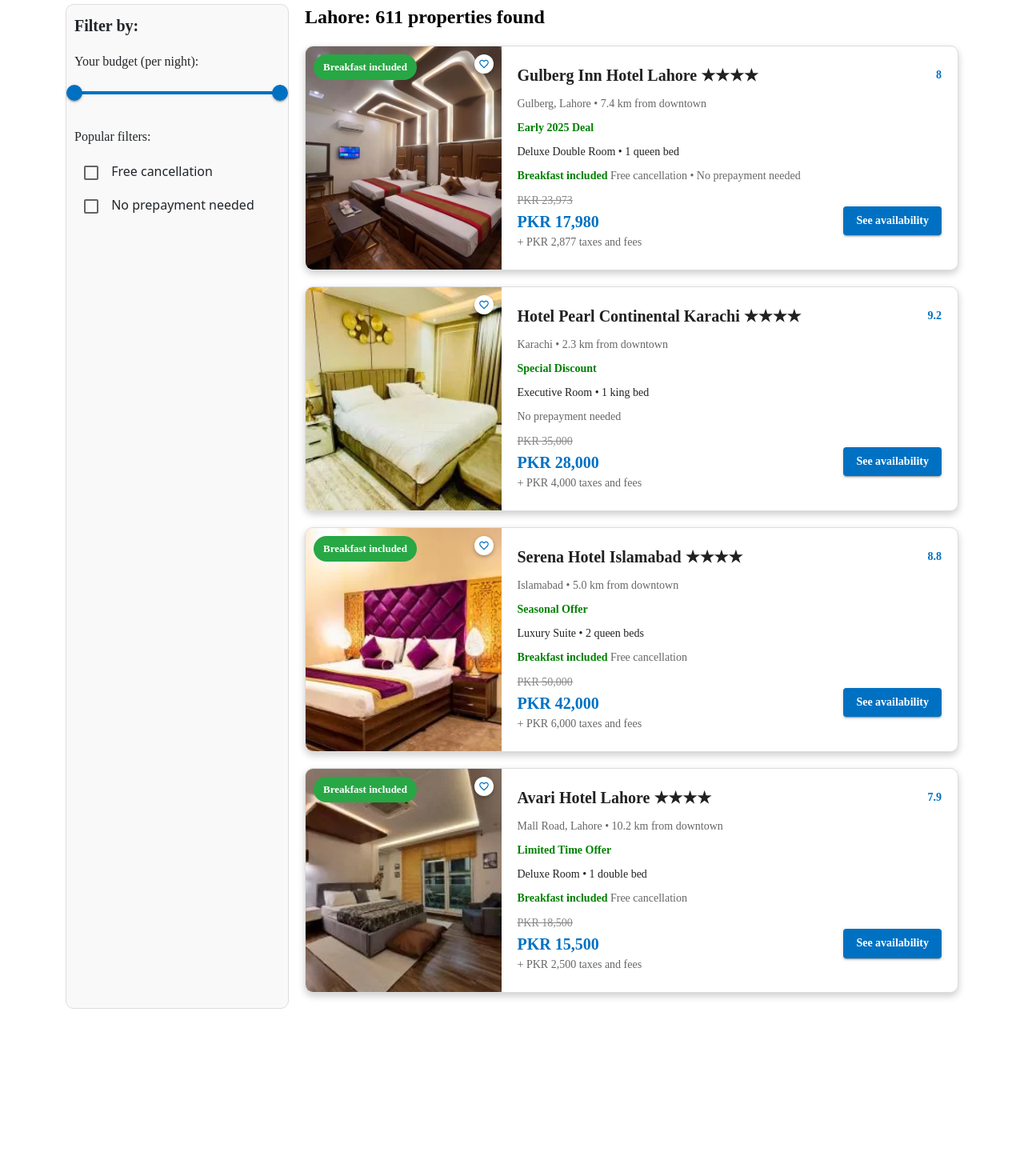
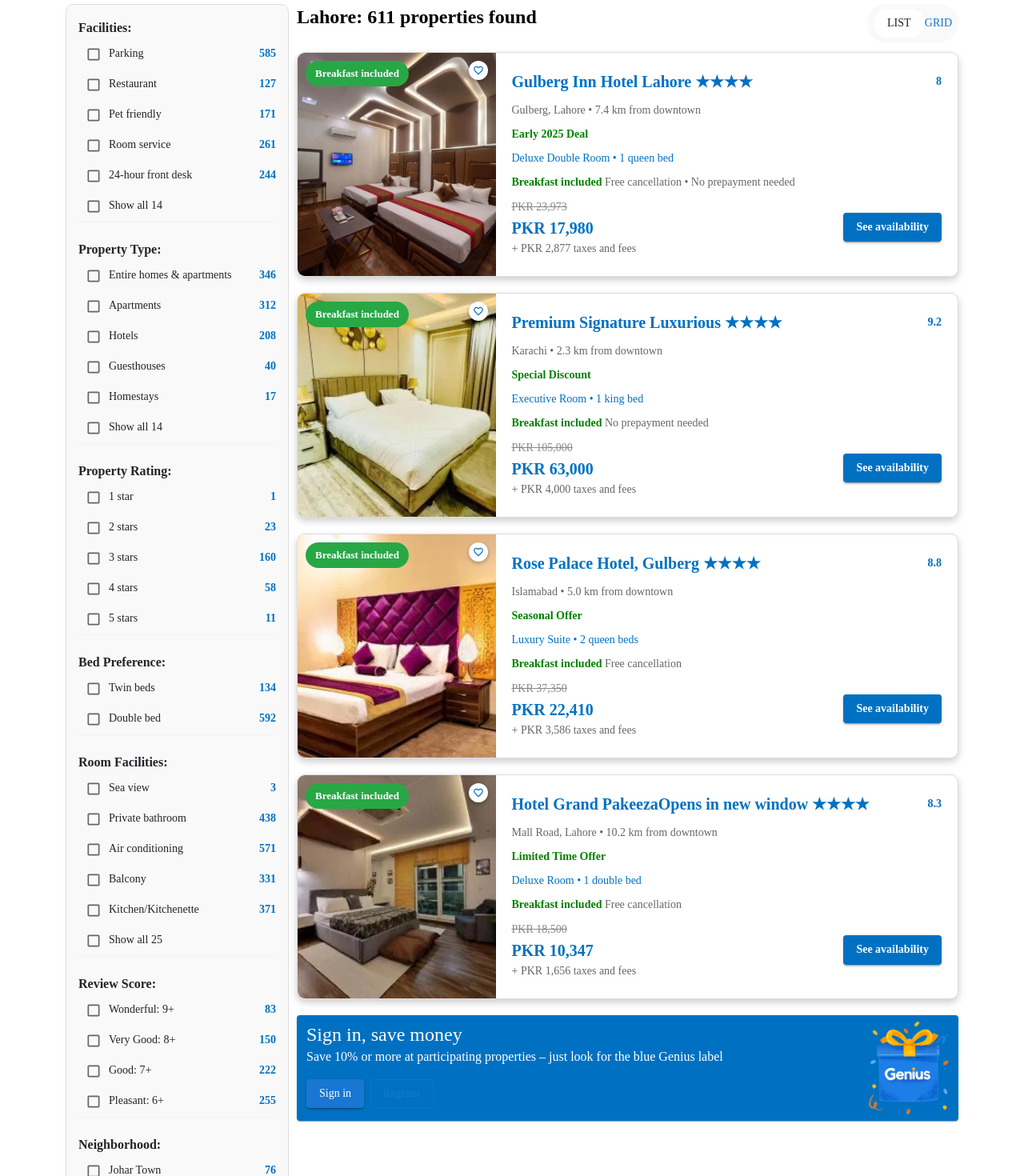
Before and after one commit to Aurif0619/Bookin.com-Clone, a React (Create React App) app: page /hotel-detail in a window 1280 px wide. Shown: the part 360-1830 px from the top of the page at 80% size. Before the commit the page ends 1621 px from the top, so only its background shows below. Built offline with nearby package versions, Linux system fonts and the light colour scheme.

Commit message:
Developed hotel-availability section

```diff
--- a/src/App.js
+++ b/src/App.js
@@ -31,6 +31,7 @@
           <Route path="/sign-in" element={<SignIn />} />
           <Route path="/register" element={<Register />} />
           <Route path="/hotel-detail" element={<HotelDetail />} />
+          <Route path="/hotel-availability" element={<HotelDetail />} />
           <Route path="*" element={<PageNotFound />} />
         </Routes>
       </ThemeProvider>
--- a/src/Tabs/car-rentals/CarRentals.jsx
+++ b/src/Tabs/car-rentals/CarRentals.jsx
@@ -1,4 +1,4 @@
-import { Box, Button, Toolbar, Accordion, AccordionSummary, AccordionDetails, Typography, TextField, MenuItem, Card, Grid, CardContent, CardMedia, Chip, ListItem, List, Checkbox } from "@mui/material";
+import { Box, Button, Toolbar, Accordion, AccordionSummary, AccordionDetails, CardMedia, Typography, TextField, MenuItem, Card, Grid, Checkbox } from "@mui/material";
 import React, { useState } from "react";
 import KingBedIcon from "@mui/icons-material/KingBed";
 import FlightTakeoffIcon from "@mui/icons-material/FlightTakeoff";
@@ -25,7 +25,6 @@
 import Pheonix from '../../assets/phoenix.jpg';
 import Madrid from '../../assets/Madrid.jpg';
 import Rome from '../../assets/Rome.jpg';
-import { CheckBox } from "@mui/icons-material";
 
 const CarRental = () => {
   const Btns = [
@@ -34,24 +33,6 @@
     { id: 3, name: "Attraction", icon: <AttractionsIcon /> },
     { id: 4, name: "Airport taxis", icon: <LocalTaxiIcon /> }
   ];
-
-
-  const FooterBtns = [
-    { id: 1, name: "International cities" },
-    { id: 2, name: "Regions" },
-    { id: 3, name: "Countries" },
-    { id: 4, name: "Place to stay" },
-  ]
-
-
-  const categories = [
-    "Countries", "Regions", "Cities", "Districts", "Airports", "Hotels",
-    "Places of interest", "Vacation Homes", "Apartments", "Resorts",
-    "Villas", "Hostels", "B&Bs", "Guest Houses", "Unique places to stay",
-    "All destinations", "All flight destinations", "All car rental locations",
-    "All vacation destinations", "Guides", "Discover", "Reviews", "Discover monthly stays"
-  ];
-
 
   const Support = [
     { name: "Coronavirus (COVID-19) FAQs" },
@@ -178,11 +159,9 @@
     },
   ];
 
-  const [adults, setAdults] = useState(1);
   const [children, setChildren] = useState(0);
-  const [rooms, setRooms] = useState(1);
+  const navigate = useNavigate();
 
-  const navigate = useNavigate();
   return (
     <>
       <Box component="main" className="text-white"
@@ -313,7 +292,7 @@
             </Box>
           </Card>
           <Box className='my-3 d-non d-md-block'>
-            <Checkbox/>Drop car off at different location
+            <Checkbox />Drop car off at different location
             <Checkbox />Driver aged 30 – 65?
           </Box>
         </Box>
--- a/src/Tabs/flights/Flights.jsx
+++ b/src/Tabs/flights/Flights.jsx
@@ -1,4 +1,4 @@
-import { Box, Button, Toolbar, Typography, TextField, MenuItem, Card, Grid, CardContent, CardMedia, Chip, ListItem, List } from "@mui/material";
+import { Box, Button, Toolbar, Typography, TextField, MenuItem, Card, Grid, CardContent, CardMedia, Chip } from "@mui/material";
 import React, { useState } from "react";
 import KingBedIcon from "@mui/icons-material/KingBed";
 import LocationCityIcon from '@mui/icons-material/LocationCity';
@@ -177,15 +177,6 @@
     { id: 5, name: "Mingora hotels" },
   ]
 
-  const categories = [
-    "Countries", "Regions", "Cities", "Districts", "Airports", "Hotels",
-    "Places of interest", "Vacation Homes", "Apartments", "Resorts",
-    "Villas", "Hostels", "B&Bs", "Guest Houses", "Unique places to stay",
-    "All destinations", "All flight destinations", "All car rental locations",
-    "All vacation destinations", "Guides", "Discover", "Reviews", "Discover monthly stays"
-  ];
-
-
   const Support = [
     { name: "Coronavirus (COVID-19) FAQs" },
     { name: "Manage your trips" },
@@ -240,9 +231,7 @@
       rating: '9.7', reviews: '630 reviews', start: 'Starting from', priceNew: 'PKR 51,570', }
   ]
 
-  const [adults, setAdults] = useState(1);
-  const [children, setChildren] = useState(0);
-  const [rooms, setRooms] = useState(1);
+  const [children] = useState(0);
 
   const navigate = useNavigate();
   return (
--- a/src/Tabs/stays/Stays.jsx
+++ b/src/Tabs/stays/Stays.jsx
@@ -1,4 +1,4 @@
-import { Box, Button, Toolbar, Typography, TextField, MenuItem, Card, Grid, CardContent, CardMedia, Chip, ListItem, List } from "@mui/material";
+import { Box, Button, Toolbar, Typography, TextField, MenuItem, Card, Grid, CardContent, CardMedia, Chip } from "@mui/material";
 import React, { useState } from "react";
 import KingBedIcon from "@mui/icons-material/KingBed";
 import LocationCityIcon from '@mui/icons-material/LocationCity';
@@ -8,7 +8,6 @@
 import AttractionsIcon from "@mui/icons-material/Attractions";
 import LocalTaxiIcon from "@mui/icons-material/LocalTaxi";
 import CalendarMonthIcon from '@mui/icons-material/CalendarMonth';
-import PermIdentityIcon from '@mui/icons-material/PermIdentity';
 import BeachAccessIcon from '@mui/icons-material/BeachAccess';
 import LunchDiningIcon from '@mui/icons-material/LunchDining';
 import DirectionsBikeIcon from '@mui/icons-material/DirectionsBike';
@@ -141,16 +140,6 @@
     { id: 4, name: "Bhurban hotels" },
     { id: 5, name: "Mingora hotels" },
   ]
-
-  const categories = [
-    "Countries", "Regions", "Cities", "Districts", "Airports", "Hotels",
-    "Places of interest", "Vacation Homes", "Apartments", "Resorts",
-    "Villas", "Hostels", "B&Bs", "Guest Houses", "Unique places to stay",
-    "All destinations", "All flight destinations", "All car rental locations",
-    "All vacation destinations", "Guides", "Discover", "Reviews", "Discover monthly stays"
-  ];
-
-
   const Support = [
     { name: "Coronavirus (COVID-19) FAQs" },
     { name: "Manage your trips" },
@@ -196,10 +185,7 @@
     { name: "Corporate contact" },
   ]
 
-  const [adults, setAdults] = useState(1);
-  const [children, setChildren] = useState(0);
-  const [rooms, setRooms] = useState(1);
-
+  const [children] = useState(0);
   const navigate = useNavigate();
   return (
     <>
--- a/src/components/home-section/HomeSection.jsx
+++ b/src/components/home-section/HomeSection.jsx
@@ -1,4 +1,4 @@
-import { Box, Button, Toolbar, Typography, TextField, MenuItem, Card, Grid, CardContent, CardMedia, Chip, ListItem, List } from "@mui/material";
+import { Box, Button, Toolbar, Typography, TextField, MenuItem, Card, Grid, CardContent, CardMedia, Chip } from "@mui/material";
 import React, { useState } from "react";
 import KingBedIcon from "@mui/icons-material/KingBed";
 import LocationCityIcon from '@mui/icons-material/LocationCity';
@@ -41,7 +41,6 @@
 import Agritusiam from '../../assets/Agritusiam.webp';
 import Gyyttja from '../../assets/Gyytja.webp';
 import { useNavigate } from "react-router";
-import { Image } from "@mui/icons-material";
 
 const HomeSection = () => {
   const Btns = [
@@ -177,16 +176,7 @@
     { id: 5, name: "Mingora hotels" },
   ]
 
-  const categories = [
-    "Countries", "Regions", "Cities", "Districts", "Airports", "Hotels",
-    "Places of interest", "Vacation Homes", "Apartments", "Resorts",
-    "Villas", "Hostels", "B&Bs", "Guest Houses", "Unique places to stay",
-    "All destinations", "All flight destinations", "All car rental locations",
-    "All vacation destinations", "Guides", "Discover", "Reviews", "Discover monthly stays"
-  ];
-
-
-  const Support = [
+    const Support = [
     { name: "Coronavirus (COVID-19) FAQs" }, { name: "Manage your trips" },
     { name: "Contact Customer Service" }, { name: "Hunza Valley hotels" },
     { name: "Safety Resource Center" }
@@ -218,11 +208,10 @@
     { name: "Corporate contact" },
   ]
 
-  const [adults, setAdults] = useState(1);
-  const [children, setChildren] = useState(0);
-  const [rooms, setRooms] = useState(1);
+  const [children] = useState(0);
 
   const navigate = useNavigate();
+
   return (
     <>
       <Box component="main" className="text-white"
@@ -398,8 +387,9 @@
                   <img className="rounded-4"
                     src={LahoreImg}
                     alt="Lahore-img"
-                    style={{ width: '100%',
-                      height: 'auto',  display: 'block',
+                    style={{
+                      width: '100%',
+                      height: 'auto', display: 'block',
                     }}
                   />
                 </Button>
--- a/src/components/hotel-detail/HotelDetail.jsx
+++ b/src/components/hotel-detail/HotelDetail.jsx
@@ -1,4 +1,4 @@
-import { Box, CardContent, Button, Checkbox, Slider, Card, MenuItem, TextField, Toolbar, Typography, Chip } from '@mui/material';
+import { Box, CardContent, Button, Checkbox, Card, MenuItem, TextField, Toolbar, Typography, Chip, Divider } from '@mui/material';
 import React, { useState } from 'react'
 import KingBedIcon from "@mui/icons-material/KingBed";
 import FlightTakeoffIcon from "@mui/icons-material/FlightTakeoff";
@@ -12,7 +12,8 @@
 import Gulberg from '../../assets/Gulber.webp';
 import Premium from '../../assets/premium.webp';
 import Rose from '../../assets/Rose.webp';
-import GoldCrest from '../../assets/Gold crest.webp';
+import GoldCrest from '../../assets/Gold crest.webp'
+import GiftImg from '../../assets/giftImg.png';
 import FavoriteBorderIcon from '@mui/icons-material/FavoriteBorder';
 
 const HotelDetail = () => {
@@ -53,51 +54,150 @@
     },
     {
       id: 2,
-      name: 'Hotel Pearl Continental Karachi',
+      name: 'Premium Signature Luxurious',
       rating: 9.2,
       location: 'Karachi • 2.3 km from downtown',
       deal: 'Special Discount',
       roomType: 'Executive Room • 1 king bed',
-      breakfast: false,
+      breakfast: true,
       cancellation: 'No prepayment needed',
-      oldPrice: 'PKR 35,000',
-      newPrice: 'PKR 28,000',
+      oldPrice: 'PKR 105,000',
+      newPrice: 'PKR 63,000',
       taxes: '+ PKR 4,000 taxes and fees',
       image: Premium
     },
     {
       id: 3,
-      name: 'Serena Hotel Islamabad',
+      name: ' Rose Palace Hotel, Gulberg',
       rating: 8.8,
       location: 'Islamabad • 5.0 km from downtown',
       deal: 'Seasonal Offer',
       roomType: 'Luxury Suite • 2 queen beds',
       breakfast: true,
       cancellation: 'Free cancellation',
-      oldPrice: 'PKR 50,000',
-      newPrice: 'PKR 42,000',
-      taxes: '+ PKR 6,000 taxes and fees',
+      oldPrice: 'PKR 37,350',
+      newPrice: 'PKR 22,410',
+      taxes: '+ PKR 3,586 taxes and fees',
       image: Rose
     },
     {
       id: 4,
-      name: 'Avari Hotel Lahore',
-      rating: 7.9,
+      name: 'Hotel Grand PakeezaOpens in new window',
+      rating: 8.3,
       location: 'Mall Road, Lahore • 10.2 km from downtown',
       deal: 'Limited Time Offer',
       roomType: 'Deluxe Room • 1 double bed',
       breakfast: true,
       cancellation: 'Free cancellation',
       oldPrice: 'PKR 18,500',
-      newPrice: 'PKR 15,500',
-      taxes: '+ PKR 2,500 taxes and fees',
+      newPrice: 'PKR 10,347',
+      taxes: '+ PKR 1,656 taxes and fees',
       image: GoldCrest,
     },
   ];
 
-  const [adults, setAdults] = useState(1);
-  const [children, setChildren] = useState(0);
-  const [rooms, setRooms] = useState(1);
+  const filters = [
+    {
+      category: "Facilities",
+      options: [
+        { label: "Parking", count: 585 },
+        { label: "Restaurant", count: 127 },
+        { label: "Pet friendly", count: 171 },
+        { label: "Room service", count: 261 },
+        { label: "24-hour front desk", count: 244 },
+        { label: "Show all 14", count: "" },
+      ],
+    },
+    {
+      category: "Property Type",
+      options: [
+        { label: "Entire homes & apartments", count: 346 },
+        { label: "Apartments", count: 312 },
+        { label: "Hotels", count: 208 },
+        { label: "Guesthouses", count: 40 },
+        { label: "Homestays", count: 17 },
+        { label: "Show all 14", count: "" },
+      ],
+    },
+    {
+      category: "Property Rating",
+      options: [
+        { label: "1 star", count: 1 },
+        { label: "2 stars", count: 23 },
+        { label: "3 stars", count: 160 },
+        { label: "4 stars", count: 58 },
+        { label: "5 stars", count: 11 },
+      ],
+    },
+    {
+      category: "Bed Preference",
+      options: [
+        { label: "Twin beds", count: 134 },
+        { label: "Double bed", count: 592 },
+      ],
+    },
+    {
+      category: "Room Facilities",
+      options: [
+        { label: "Sea view", count: 3 },
+        { label: "Private bathroom", count: 438 },
+        { label: "Air conditioning", count: 571 },
+        { label: "Balcony", count: 331 },
+        { label: "Kitchen/Kitchenette", count: 371 },
+        { label: "Show all 25", count: "" },
+      ],
+    },
+    {
+      category: "Review Score",
+      options: [
+        { label: "Wonderful: 9+", count: 83 },
+        { label: "Very Good: 8+", count: 150 },
+        { label: "Good: 7+", count: 222 },
+        { label: "Pleasant: 6+", count: 255 },
+      ],
+    },
+    {
+      category: "Neighborhood",
+      options: [
+        { label: "Johar Town", count: 76 },
+        { label: "Gulberg", count: 28 },
+        { label: "Wapda Town", count: 2 },
+        { label: "Mall Road", count: 2 },
+        { label: "M.M. Allam Road", count: 2 },
+        { label: "Model Town", count: 1 },
+        { label: "Township", count: 1 },
+      ],
+    },
+    {
+      category: "Reservation Policy",
+      options: [
+        { label: "Free cancellation", count: 150 },
+        { label: "Book without credit card", count: 490 },
+        { label: "No prepayment", count: 528 },
+      ],
+    },
+    {
+      category: "Distance from Center of Lahore",
+      options: [
+        { label: "Less than 1 km", count: 15 },
+        { label: "Less than 3 km", count: 38 },
+        { label: "Less than 5 km", count: 73 },
+      ],
+    },
+    {
+      category: "Fun Things To Do",
+      options: [
+        { label: "Fitness center", count: 42 },
+        { label: "Fitness", count: 36 },
+        { label: "Hot tub/Jacuzzi", count: 35 },
+        { label: "Walking tours", count: 34 },
+        { label: "Playground", count: "" },
+      ],
+    },
+  ];
+
+
+  const [children] = useState(0);
 
   const navigate = useNavigate();
   return (
@@ -124,7 +224,8 @@
       </Box>
       <Box
         marginTop={-4}
-        className="rounded-3 p-1 d-flex gap-2 container justify-content-between align-items-center"
+        className="rounded-3 p-1 d-flex gap-2 container
+         justify-content-between align-items-center"
         sx={{
           flexWrap: "wrap",
           backgroundColor: "orange",
@@ -168,9 +269,7 @@
           InputProps={{
             startAdornment: <PersonOutlineIcon sx={{ mr: 1 }} />,
           }}
-          value={children}
-        >
-
+          value={children} >
           <MenuItem value={0}>2 adults . 0 children . 1 room</MenuItem>
           <MenuItem value={1}>1 child</MenuItem>
           <MenuItem value={2}>2 children</MenuItem>
@@ -198,56 +297,74 @@
         </Box>
         <Box
           sx={{
-            display: 'flex',
+            display: 'flex', gap: '10px',
             flexDirection: { xs: 'column', sm: 'column', md: 'row' },
-            gap: '20px',
+          }} >
+          <Box
+            sx={{
+              width: { xs: "100%", md: "25%" },
+              border: "1px solid #ddd",
+              padding: "15px",
+              borderRadius: "10px",
+              backgroundColor: "#f9f9f9",
             }}
           >
-          <Box sx={{
-            width: { xs: '100%', md: '25%' },
-            border: '1px solid #ddd',
-            padding: '10px',
-            borderRadius: '10px',
-            backgroundColor: '#f9f9f9',
+            {filters.map((filter, index) => (
+              <Box key={index} sx={{ marginBottom: "20px" }}>
+                <Typography
+                  variant="subtitle1"
+                  sx={{ fontWeight: "bold" }}
+                >
+                  {filter.category}:
+                </Typography>
+                {filter.options.map((option, idx) => (
+                  <Box
+                    key={idx}
+                    sx={{
+                      display: "flex",
+                      alignItems: "center",
+                      justifyContent: "space-between",
                     }}
                   >
-            <Typography variant="h6" className="fw-bold" sx={{ marginBottom: '15px' }}>
-              Filter by:
+                    <Box display="flex" alignItems="center">
+                      <Checkbox size="small" />
+                      <Typography variant="body2">{option.label}</Typography>
+                    </Box>
+                    <Typography
+                      variant="body2"
+                      sx={{ color: "#0071c2", fontWeight: "bold" }}
+                    >
+                      {option.count}
                     </Typography>
-
-            <Typography variant="subtitle1" sx={{ marginBottom: '10px' }}>
-              Your budget (per night):
-            </Typography>
-            <Slider defaultValue={[0, 30000]} max={30000} valueLabelDisplay="auto" sx={{ color: '#0071c2' }} />
-
-            <Box sx={{ marginTop: '20px' }}>
-              <Typography variant="subtitle1" sx={{ marginBottom: '10px' }}>
-                Popular filters:
-              </Typography>
-              <Box>
-                <Checkbox /> Free cancellation
                   </Box>
-              <Box>
-                <Checkbox /> No prepayment needed
+                ))}
+                {index < filters.length - 1 && <Divider />}
               </Box>
+            ))}
           </Box>
-          </Box>
-
           <Box sx={{ flex: 1 }}>
+            <Box className='d-flex justify-content-between'>
               <Typography variant="h5" className="text-black fw-bold" sx={{ marginBottom: '20px' }}>
                 Lahore: 611 properties found
               </Typography>
-
+              <Box>
+                <Button className='bg-body-tertiary rounded-5'>
+                  <Button className='rounded-5 bg-white text-dark'>list</Button>
+                  Grid
+                </Button>
+              </Box>
+            </Box>
             {hotelData.map((hotel) => (
-              <Card
+              <Card className='mt-2'
                 key={hotel.id}
                 sx={{
-                  display: 'flex',  flexDirection: { xs: 'column', sm: 'row' },
+                  display: 'flex', flexDirection: { xs: 'column', sm: 'row' },
                   borderRadius: '10px',
                   boxShadow: '0px 4px 10px rgba(0, 0, 0, 0.2)',
                   overflow: 'hidden',
                   border: '1px solid #ddd',
                   marginBottom: '20px',
+                  color: "#0071c2"
                 }}
               >
                 <Box
@@ -377,6 +494,28 @@
                 </CardContent>
               </Card>
             ))}
+               <Card className="py-2 container mt-2" sx={{backgroundColor: '#0071c2'}}>
+            <Box className="d-flex justify-content-between">
+              <Box>
+                <Typography variant="h5" className='text-white'>Sign in, save money</Typography>
+                <Typography className='text-white'>
+                  Save 10% or more at participating properties – just look for the blue Genius label
+                </Typography>
+                <Button variant="contained"
+                  sx={{ textTransform: "none" }}
+                  className="mt-3"
+                >
+                  Sign in
+                </Button>
+                <Button variant="outlined"
+                  sx={{ textTransform: "none" }}
+                  className="mt-3 ms-2"
+                > Register
+                </Button>
+              </Box>
+              <Box><img width={100} src={GiftImg} alt="Img" /></Box>
+            </Box>
+          </Card>
           </Box>
         </Box>
       </Box>
--- a/src/components/navbar/Navbar.jsx
+++ b/src/components/navbar/Navbar.jsx
@@ -13,11 +13,6 @@
     };
 
     const navigate = useNavigate();
-
-    const onSubmit = (data) => {
-        console.log("User Data:", data);
-        navigate("/dashboard");
-    };
 
     return (
         <>
@@ -70,14 +65,15 @@
                     backgroundColor: "#003B95",
                     height: "100%", display: "flex",
                     flexDirection: "column",
-                    alignItems: "center", padding: "16px"}}>
+                    alignItems: "center", padding: "16px"
+                }}>
 
                     <Box className="d-flex justify-content-center align-items-center gap-3">
                         <Button sx={{ color: "#fff", fontWeight: "bold", fontSize: "14px" }}>PKR</Button>
                         <Button sx={{ color: "#fff" }}>
                             <img className="rounded-5"
                                 src={USAflag} alt="USA Flag"
-                                style={{ width: "25px", height: "25px" }}/>
+                                style={{ width: "25px", height: "25px" }} />
                         </Button>
                         <Button sx={{ color: "#fff" }}>
                             <HelpOutlineIcon sx={{ color: "#fff" }} />
```
Also changed, not shown: src/components/hotel-availability/HotelAvailability.jsx (added, +9 -0 lines). Lines whose indentation alone changed are shown as unchanged.
